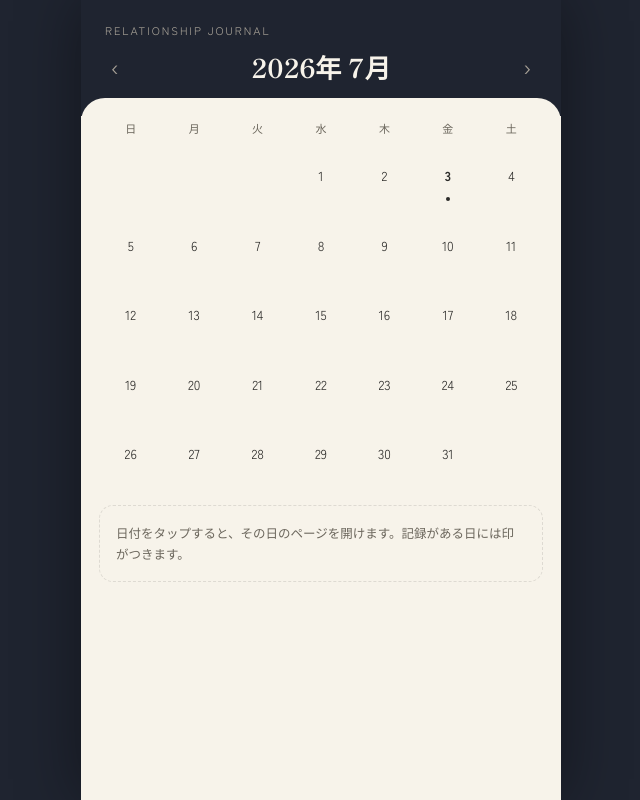
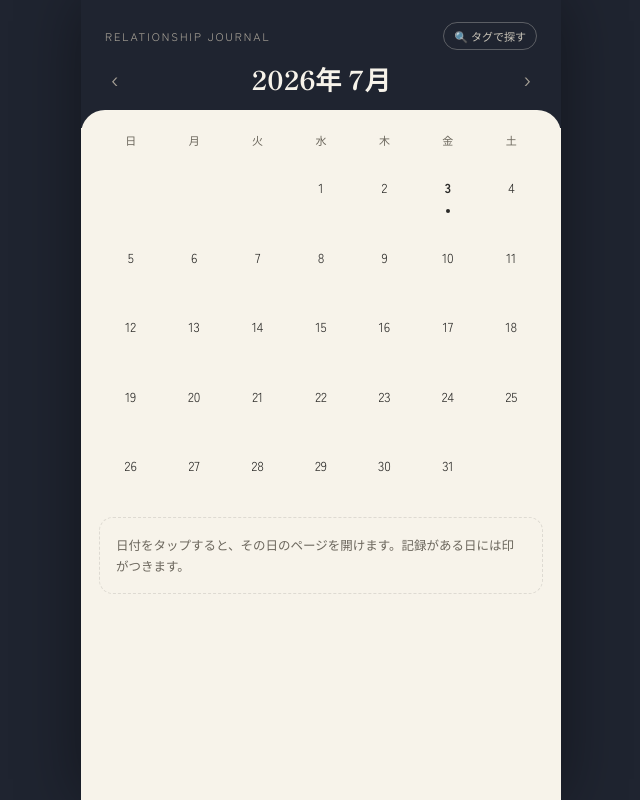
Before and after one commit to xiao1029/Relationship-diary, a Next.js app in the folder relationship-diary/: page / in a window 1280 px wide. Shown: the whole page, without its empty margins (319-959 px from the left). Built offline with nearby package versions, Linux system fonts and the light colour scheme.

Commit message:
Refactor Calendar component header and styles

```diff
--- a/relationship-diary/components/Calendar.js
+++ b/relationship-diary/components/Calendar.js
@@ -49,7 +49,12 @@ export default function Calendar() {
   return (
     <>
       <header className="cal-header">
-        <div className="eyebrow">RELATIONSHIP JOURNAL</div>
+        <div className="eyebrow-row">
+          <span className="eyebrow">RELATIONSHIP JOURNAL</span>
+          <button className="search-link" onClick={() => router.push("/search")}>
+            🔍 タグで探す
+          </button>
+        </div>
         <div className="month-row serif">
           <button
             className="nav-btn"
@@ -114,12 +119,27 @@ export default function Calendar() {
              安全領域の高さ分をさらに上乗せする */
           padding: calc(env(safe-area-inset-top) + 22px) 12px 28px;
         }
+        .eyebrow-row {
+          display: flex;
+          align-items: center;
+          justify-content: space-between;
+          margin-bottom: 6px;
+          padding: 0 12px;
+        }
         .eyebrow {
           font-size: 11px;
           letter-spacing: 0.18em;
           color: #a9a398;
-          margin-bottom: 6px;
-          padding: 0 12px;
+        }
+        .search-link {
+          font-family: "Zen Kaku Gothic New", sans-serif;
+          font-size: 11px;
+          color: #c9c4b8;
+          background: none;
+          border: 1px solid rgba(247, 243, 234, 0.28);
+          border-radius: 999px;
+          padding: 5px 10px;
+          cursor: pointer;
         }
         .month-row {
           font-size: 26px;
```
